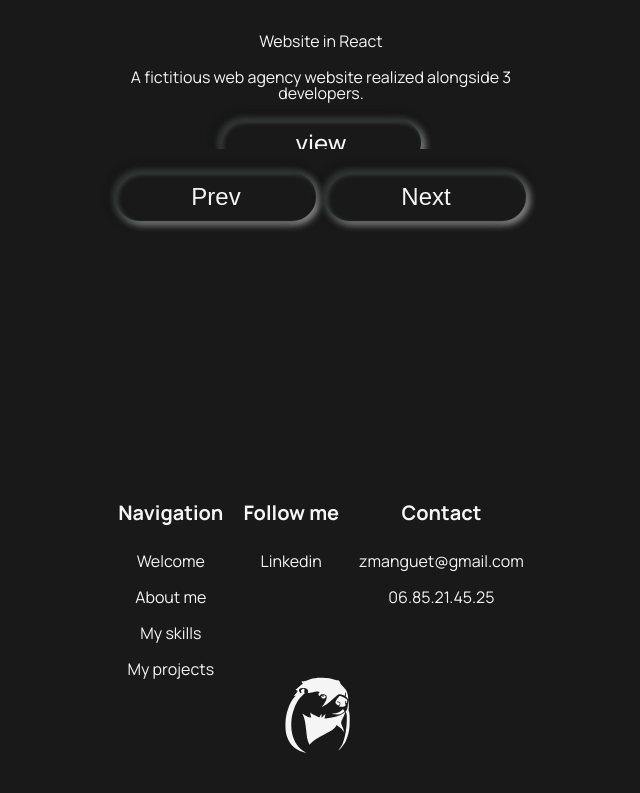
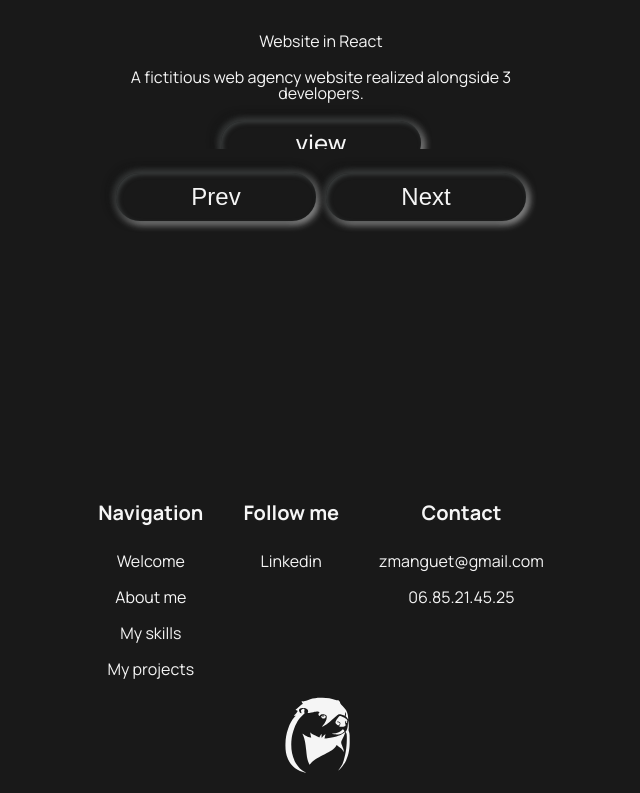
Before and after one commit to MANGUET-Zak/Portfolio, a plain HTML site: page index.html in a window 1280 px wide. Shown: the part 2797-3590 px from the top of the page, without its empty margins (319-959 px from the left). Drawn offline with nearby package versions, Linux system fonts and the light colour scheme.

Commit message:
correction footer

```diff
--- a/scss/_contact.scss
+++ b/scss/_contact.scss
@@ -8,7 +8,8 @@
 
     &__box{
         display: flex;
-        gap: 2rem;
+        flex-direction: column;
+        gap: 4rem;
         text-align: center;
         margin-top: 2rem;
     }
@@ -27,6 +28,7 @@
     }
 
     &__logo{
+        margin-top: 2rem;
         margin-bottom: 2rem;
     }
 
@@ -52,5 +54,9 @@
 @media only screen and (min-width: 768px){
     .contact{
         margin-top: 20vh;
+
+        &__box{
+            flex-direction: row;
+        }
     }
 }
```
Also changed, not shown: css/main.css, 1 other file.
